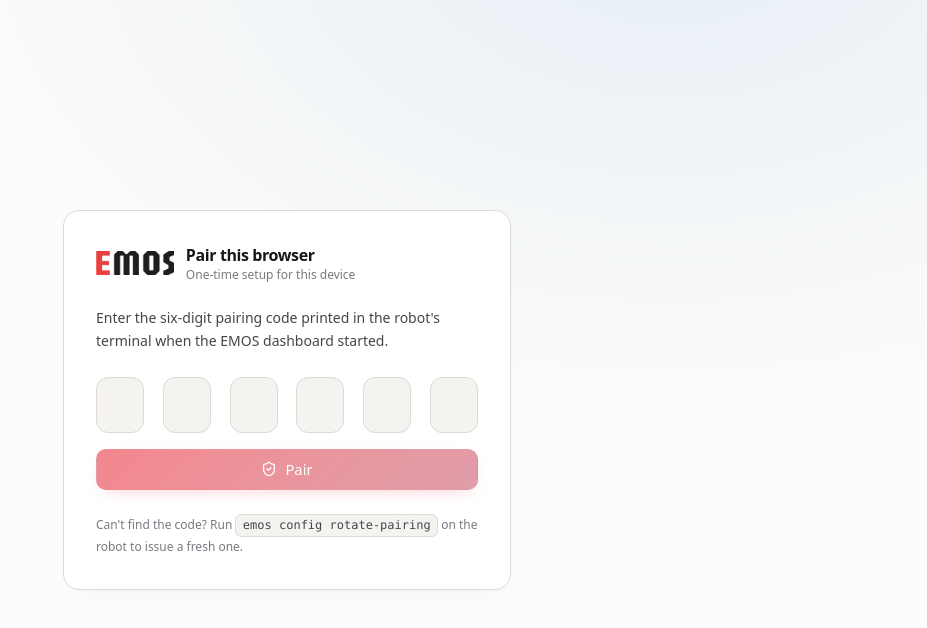
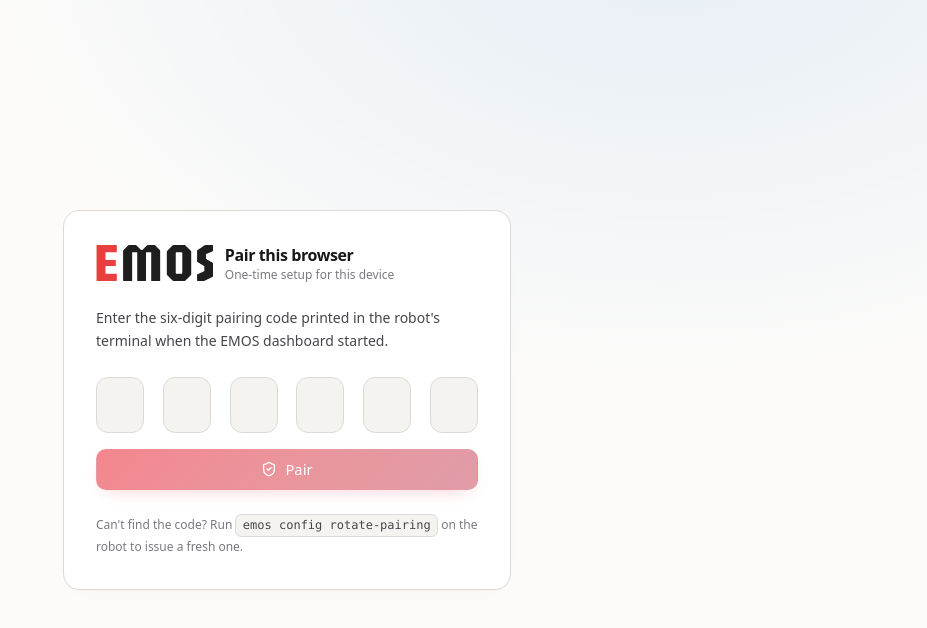
Before and after one commit to automatika-robotics/emos, a Svelte app in the folder stack/emos-cli/web/: page /#/pair in a window 1280 px wide. Shown: the top 628 px of the page, without its empty margins (353-1280 px from the left). Built offline with nearby package versions, Linux system fonts and the light colour scheme; no server answers.

Commit message:
(fix) Fixes warnings from svelte-check

```diff
--- a/stack/emos-cli/web/package.json
+++ b/stack/emos-cli/web/package.json
@@ -14,6 +14,7 @@
     "@tailwindcss/vite": "^4.0.0",
     "@tsconfig/svelte": "^5.0.4",
     "@types/dompurify": "^3.0.5",
+    "@types/node": "^26.4.0",
     "svelte": "^5.0.0",
     "svelte-check": "^4.0.0",
     "tailwindcss": "^4.0.0",
--- a/stack/emos-cli/web/src/App.svelte
+++ b/stack/emos-cli/web/src/App.svelte
@@ -3,6 +3,7 @@
   import { onMount } from 'svelte';
   import { api, ApiException } from '$lib/api';
   import { getToken } from '$lib/auth';
+  import type { Component } from 'svelte';
   import { navigate, path, useRoutes } from '$lib/router';
   import Sidebar from '$components/Sidebar.svelte';
   import Header from '$components/Header.svelte';
@@ -17,7 +18,7 @@
   import System from '$routes/System.svelte';
   import Pair from '$routes/Pair.svelte';
 
-  const routes = {
+  const routes: Record<string, Component<any>> = {
     '/': Dashboard,
     '/recipes': Recipes,
     '/recipes/:name': RecipeDetail,
--- a/stack/emos-cli/web/src/components/Empty.svelte
+++ b/stack/emos-cli/web/src/components/Empty.svelte
@@ -1,5 +1,5 @@
 <script lang="ts">
-  import type { Snippet, Component } from 'svelte';
+  import type { Snippet, Component, SvelteComponent } from 'svelte';
   let {
     title,
     description = '',
@@ -8,7 +8,8 @@
   }: {
     title: string;
     description?: string;
-    icon?: Component<any> | undefined;
+    // lucide-svelte icons are declared as (legacy) class components.
+    icon?: Component<any> | typeof SvelteComponent<any> | undefined;
     actions?: Snippet;
   } = $props();
 </script>
--- a/stack/emos-cli/web/src/components/RecipeCard.svelte
+++ b/stack/emos-cli/web/src/components/RecipeCard.svelte
@@ -109,6 +109,7 @@
   .line-clamp-3 {
     display: -webkit-box;
     -webkit-line-clamp: 3;
+    line-clamp: 3;
     -webkit-box-orient: vertical;
     overflow: hidden;
   }
--- a/stack/emos-cli/web/src/components/Sidebar.svelte
+++ b/stack/emos-cli/web/src/components/Sidebar.svelte
@@ -1,5 +1,5 @@
 <script lang="ts">
-  import { link, path } from '$lib/router';
+  import { link, path as route } from '$lib/router';
   import { LayoutDashboard, BookMarked, Plug, Activity, Cpu, BookOpen, ExternalLink } from 'lucide-svelte';
   import Logo from './Logo.svelte';
   import { useInfo } from '$lib/queries';
@@ -15,8 +15,8 @@
   ];
 
   function isActive(href: string): boolean {
-    if (href === '/') return $path === '/' || $path === '';
-    return $path.startsWith(href);
+    if (href === '/') return $route === '/' || $route === '';
+    return $route.startsWith(href);
   }
 </script>
 
--- a/stack/emos-cli/web/src/components/StatusTile.svelte
+++ b/stack/emos-cli/web/src/components/StatusTile.svelte
@@ -1,5 +1,5 @@
 <script lang="ts">
-  import type { Snippet, Component } from 'svelte';
+  import type { Snippet, Component, SvelteComponent } from 'svelte';
 
   let {
     label,
@@ -12,7 +12,8 @@
     label: string;
     value: string | number;
     sub?: string;
-    icon?: Component<any> | undefined;
+    // lucide-svelte icons are declared as (legacy) class components.
+    icon?: Component<any> | typeof SvelteComponent<any> | undefined;
     tone?: 'neutral' | 'good' | 'warn' | 'bad';
     children?: Snippet;
   } = $props();
--- a/stack/emos-cli/web/src/routes/Pair.svelte
+++ b/stack/emos-cli/web/src/routes/Pair.svelte
@@ -76,7 +76,7 @@
 <div class="min-h-screen flex items-center justify-center px-4 sm:px-6 py-12">
   <div class="surface w-full max-w-md p-6 sm:p-8 animate-rise">
     <div class="flex items-center gap-3 mb-6">
-      <Logo size={36} />
+      <Logo height={36} />
       <div>
         <div class="text-base font-semibold tracking-tight">Pair this browser</div>
         <div class="text-xs text-emos-text-3">One-time setup for this device</div>
--- a/stack/emos-cli/web/src/routes/RecipeDetail.svelte
+++ b/stack/emos-cli/web/src/routes/RecipeDetail.svelte
@@ -10,6 +10,7 @@
   // App.svelte remounts this component when the route changes, so reading
   // params once at init is correct AND avoids re-creating the query
   // subscription on every $derived re-evaluation.
+  // svelte-ignore state_referenced_locally
   const name = params?.name ?? '';
   const detail = useRecipeDetail(name);
   const runs = useRuns();
--- a/stack/emos-cli/web/src/routes/RunDetail.svelte
+++ b/stack/emos-cli/web/src/routes/RunDetail.svelte
@@ -8,6 +8,7 @@
   let { params }: { params?: { id?: string } } = $props();
   // App.svelte remounts this component when the route changes; safe to
   // read params once at init and call the hook once.
+  // svelte-ignore state_referenced_locally
   const id = params?.id ?? '';
   const run = useRun(id);
   const cancel = useCancelRun();
```
Also changed, not shown: 1 other file (tests, documents, lock files or other folders).
